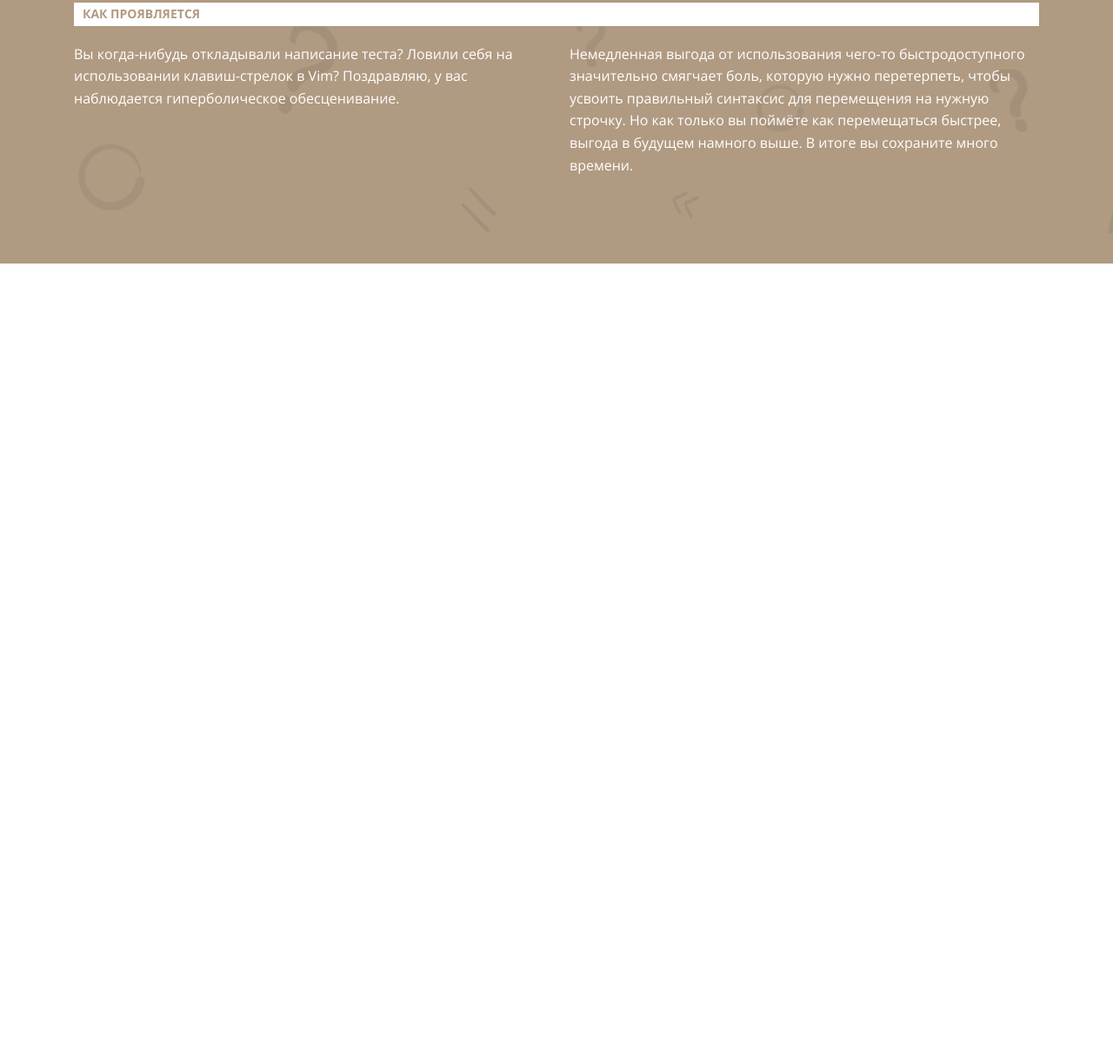
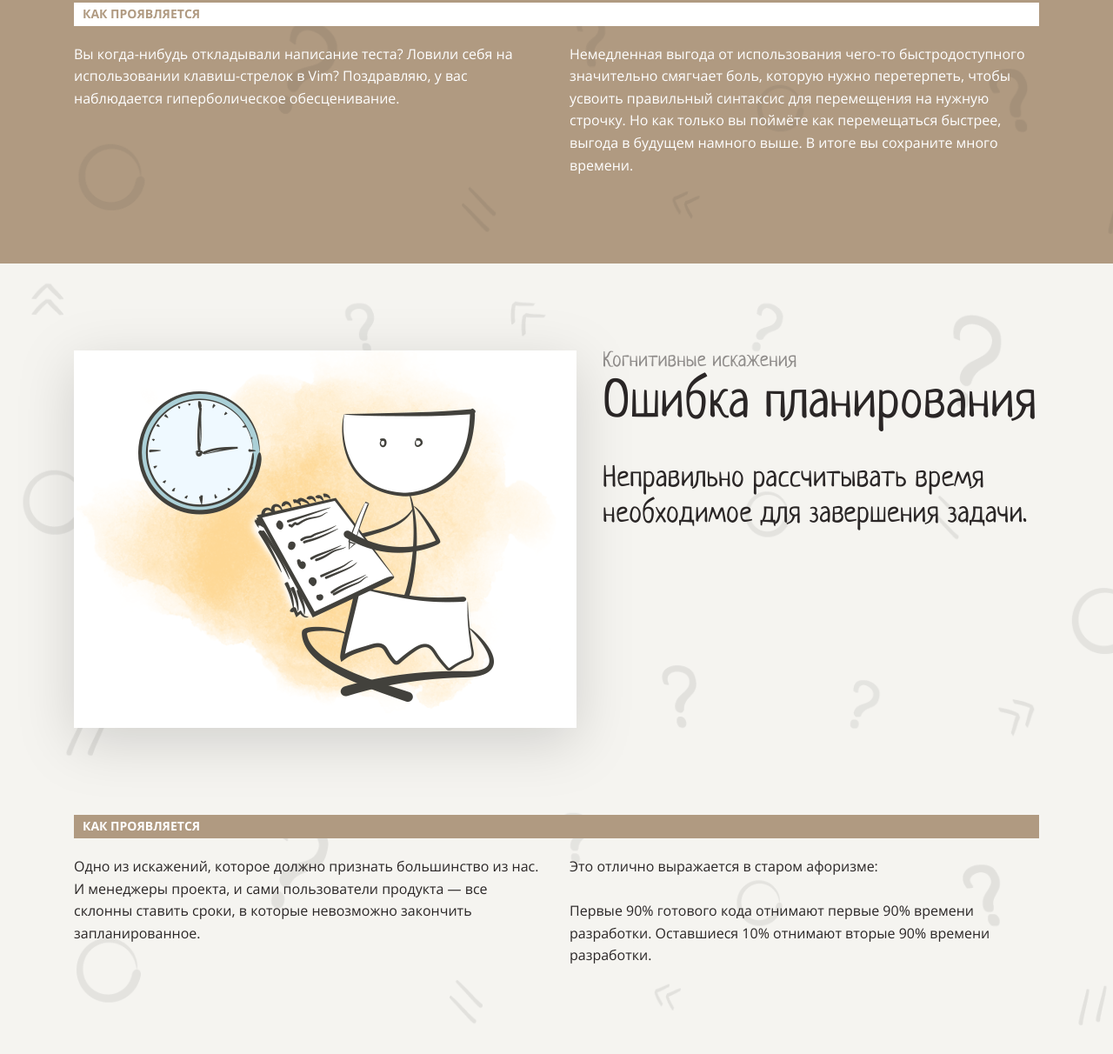
Before and after one commit to likstanov/layout-designer-project-lvl1, a website: page src/index.html in a window 1280 px wide. Shown: the part 6002-7214 px from the top of the page at 87% size. Before the commit the page ends 6305 px from the top, so only its background shows below. Drawn offline with Linux system fonts and the light colour scheme; a web font is replaced by a local one.

Commit message:
add step 10

```diff
--- a/src/index.html
+++ b/src/index.html
@@ -70,7 +70,7 @@
                         <p class="card-text">Вы гонитесь за немедленной маленькой выгодой и игнорируете более крупную, недоступную сейчас, но доступную в будущем.</p>
                     </div>
                 </a>
-                <a href="#" class="card-link">
+                <a href="#errors-in-planning" class="card-link">
                     <div class="card">
                         <p class="card-subtitle">5</p>
                         <h3 class="card-title">Ошибка планирования</h3>
@@ -151,7 +151,7 @@
                     <h2 class="bias-about-title text-white">Гиперболическое обесценивание</h2>
                     <p class="bias-about-text text-white">Вы гонитесь за немедленной маленькой выгодой и игнорируете более крупную, недоступную сейчас, но доступную в будущем.</p>
                 </div>
-                <img class="bias-image" src="images/2.png" alt="Гиперболическое обесценивание">
+                <img class="bias-image" src="images/4.png" alt="Гиперболическое обесценивание">
             </div>
             <h3 class="bias-how-work-title text-brown bg-white">Как проявляется</h3>
             <div class="bias-how-work">
@@ -164,6 +164,27 @@
             </div>
         </div>
     </section>
+    <section class="bg-questions bg-light" id="errors-in-planning">
+        <div class="container pt-100 pb-100">
+            <div class="bias">
+                <img class="bias-image" src="images/5.png" alt="Ошибка планирования">
+                <div class="bias-about ml-30">
+                    <p class="bias-about-subtitle text-half-dark">Когнитивные искажения</p>
+                    <h2 class="bias-about-title text-dark">Ошибка планирования</h2>
+                    <p class="bias-about-text">Неправильно рассчитывать время необходимое для завершения задачи.</p>
+                </div>
+            </div>
+            <h3 class="bias-how-work-title text-white bg-brown">Как проявляется</h3>
+            <div class="bias-how-work">
+                <div class="description-text">
+                    <p>Одно из искажений, которое должно признать большинство из нас. И менеджеры проекта, и сами пользователи продукта — все склонны ставить сроки, в которые невозможно закончить запланированное.</p>
+                </div>
+                <div class="description-text">
+                    <p>Это отлично выражается в старом афоризме:<br><br>Первые 90% готового кода отнимают первые 90% времени разработки. Оставшиеся 10% отнимают вторые 90% времени разработки.</p>
+                </div>
+            </div>
+        </div>
+    </section>
     <main>
     </main>
     <footer>
```
Also changed, not shown: src/images/4.png (added), src/images/5.png (added).
